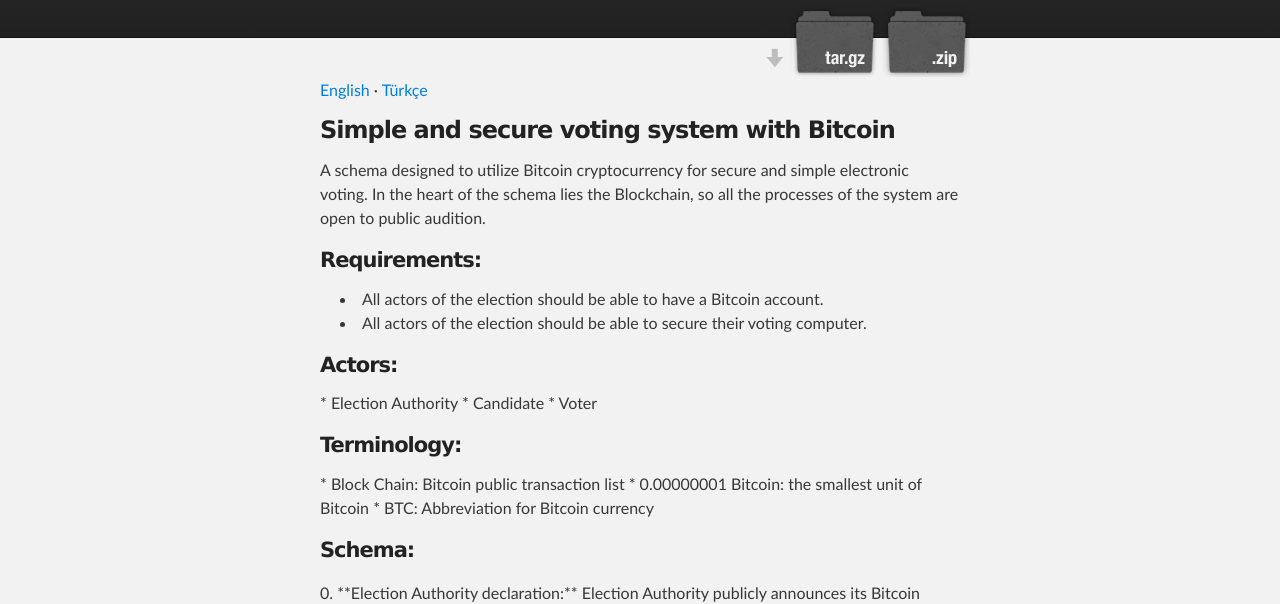
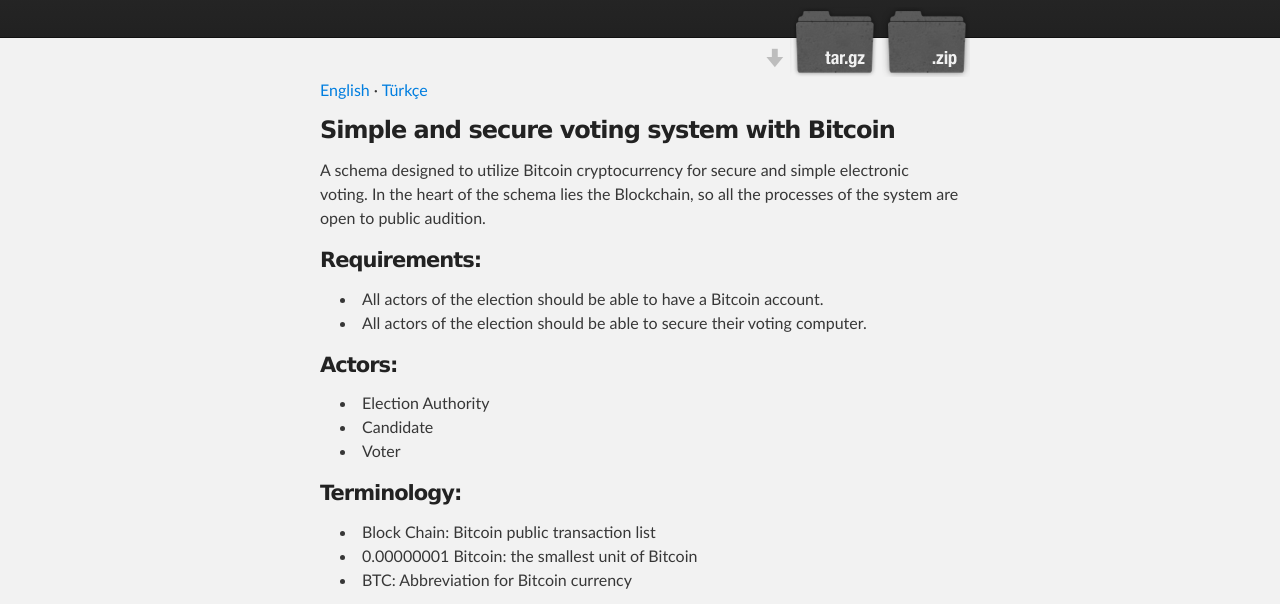
Before and after one commit to arikan/bitcoin-voting, a plain HTML site: page index.html in a window 1280 px wide. Shown: the part 208-812 px from the top of the page. Drawn offline with Linux system fonts and the light colour scheme.

Commit message:
index update

```diff
--- a/index.html
+++ b/index.html
@@ -52,15 +52,19 @@
       </p>
       <p>
         <h4>Actors:</h4>
-        * Election Authority
-        * Candidate
-        * Voter
+        <ul>
+          <li>Election Authority</li>
+          <li>Candidate</li>
+          <li>Voter</li>
+        </ul>
       </p>
       <p>
         <h4>Terminology:</h4>
-        * Block Chain: Bitcoin public transaction list
-        * 0.00000001 Bitcoin: the smallest unit of Bitcoin
-        * BTC: Abbreviation for Bitcoin currency
+        <ul>
+          <li>Block Chain: Bitcoin public transaction list</li>
+          <li>0.00000001 Bitcoin: the smallest unit of Bitcoin</li>
+          <li>BTC: Abbreviation for Bitcoin currency</li>
+        </ul>
       </p>
       <p>
         <h4>Schema:</h4>
```
